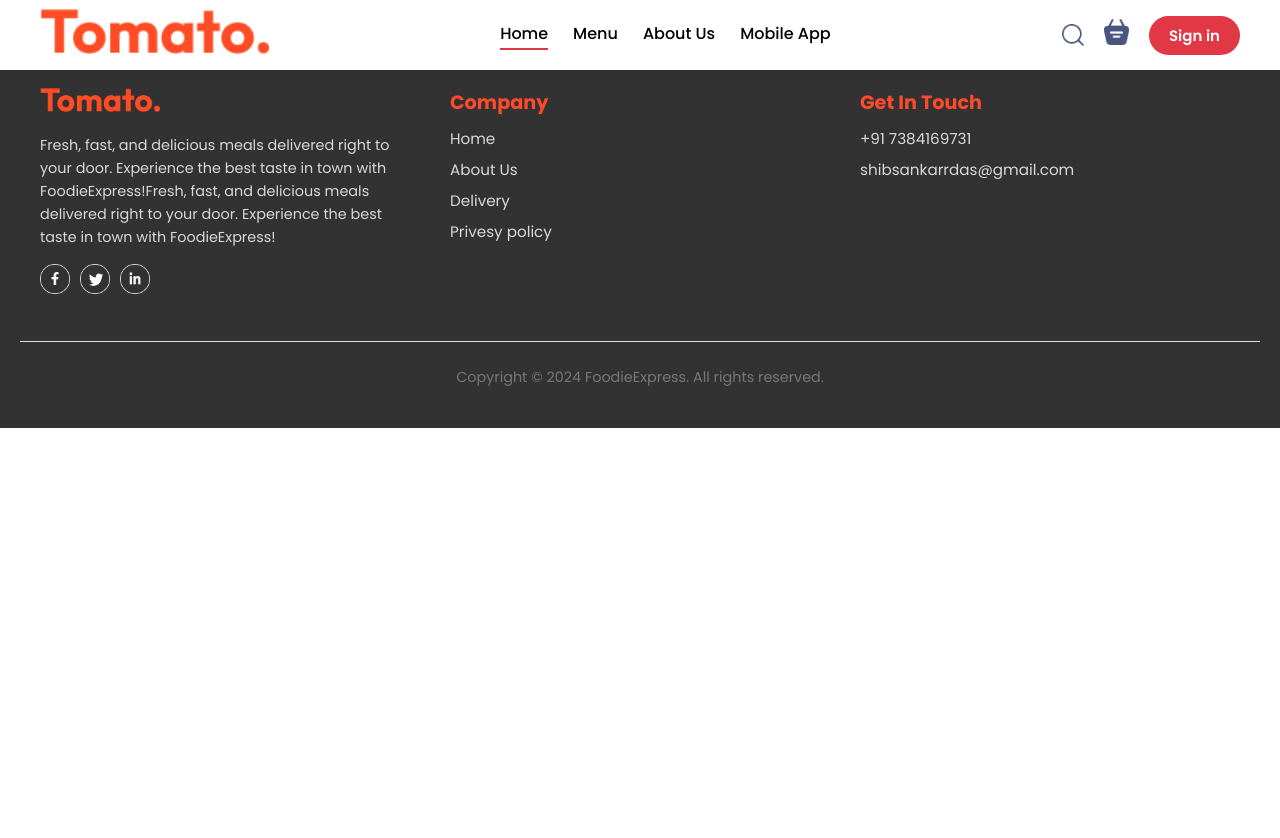
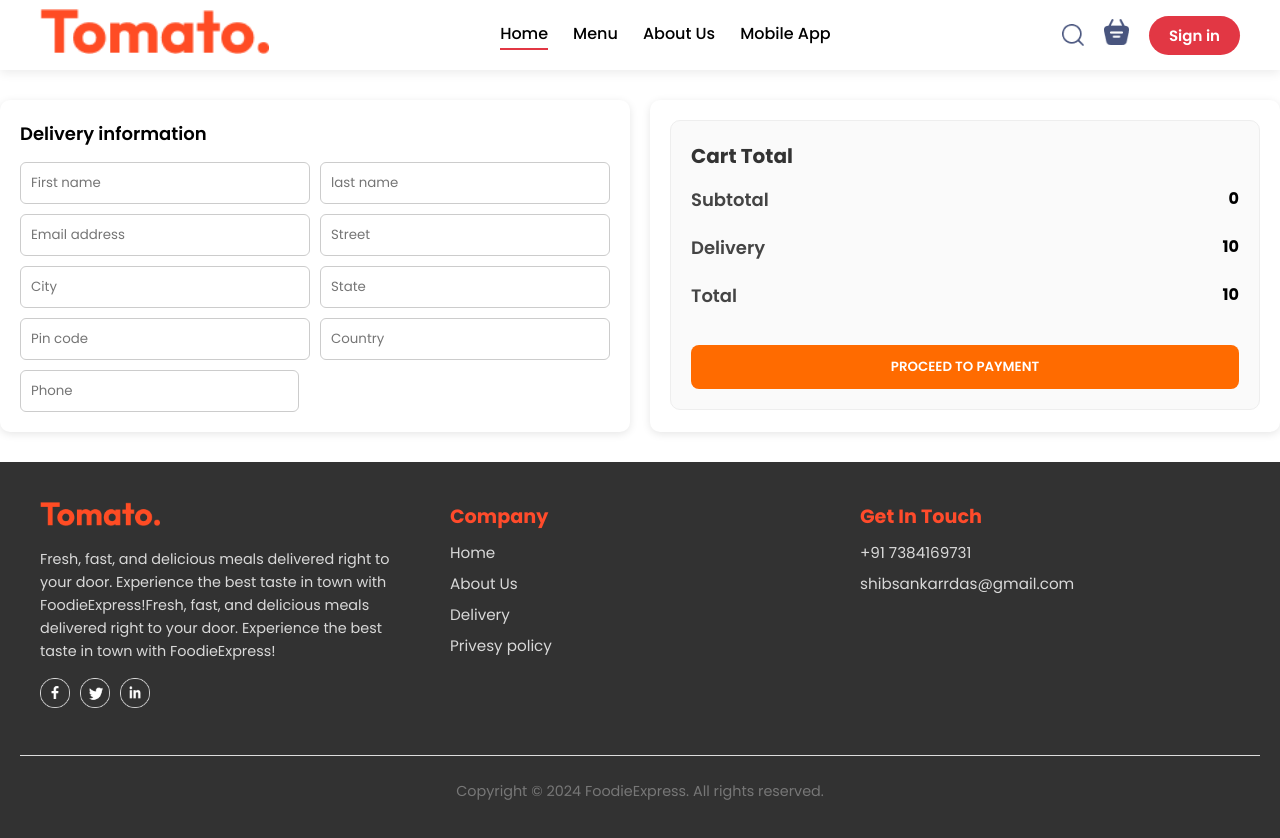
Before and after one commit to shibsankar-stu/food-delivery, a React (Vite) app in the folder frontend/: page /order in a window 1280 px wide. Shown: the top 838 px of the page. Before the commit the page ends 800 px from the top, so only its background shows below. Built offline with nearby package versions, Linux system fonts and the light colour scheme.

Commit message:
add payment

```diff
--- a/frontend/src/pages/Cart/Cart.jsx
+++ b/frontend/src/pages/Cart/Cart.jsx
@@ -1,12 +1,14 @@
-import React, { useContext } from 'react'
-import { StoreContext } from '../../context/storeContext'
-import './cart.css'
+import React, { useContext } from "react";
+import { StoreContext } from "../../context/storeContext";
+import "./cart.css";
+import { useNavigate } from "react-router-dom";
 const Cart = () => {
-
-  const {food_list,cartItems, removeFromCart, getTotalCartAmount } = useContext(StoreContext)
+  const { food_list, cartItems, removeFromCart, getTotalCartAmount } =
+    useContext(StoreContext);
+  const navigate = useNavigate();
 
   return (
-    <div className='cart'>
+    <div className="cart">
       <div className="cart-items">
         <div className="cart-items-title">
           <p>Item</p>
@@ -18,24 +20,24 @@ const Cart = () => {
         </div>
         <br />
         <hr />
-          {
-            food_list.map((item, index) => {
+        {food_list.map((item, index) => {
           {
             if (cartItems[item._id] > 0) {
-                  return(
+              return (
                 <div className="cart-items-title cart-items-item">
                   <img src={item.image} />
                   <p>{item.name}</p>
                   <p>₹{item.price}</p>
                   <p>{cartItems[item._id]}</p>
-                    <p>₹{(item.price * cartItems[item._id])}</p>
-                    <button onClick={()=>removeFromCart(item._id)}>Remove</button>
+                  <p>₹{item.price * cartItems[item._id]}</p>
+                  <button onClick={() => removeFromCart(item._id)}>
+                    Remove
+                  </button>
                 </div>
-                  )
+              );
             }
           }
-            })
-          }
+        })}
       </div>
       <div className="cart-footer">
         <div className="cart-total">
@@ -51,22 +53,24 @@ const Cart = () => {
           </div>
           <div className="cart-total-details">
             <p>Total</p>
-          <b> {getTotalCartAmount()+10} </b>
+            <b> {getTotalCartAmount() + 10} </b>
           </div>
-        <button> Proceet to checkout </button>
+          <button onClick={() => navigate("/order")}>
+            Proceet to checkout
+          </button>
         </div>
         <div className="cart-promocode">
           <div>
-          <p>Ifyou have  a promo code, Enter it here</p>
+            <p>Ifyou have a promo code, Enter it here</p>
             <div className="cart-promocode-input">
-            <input type="text" placeholder='promo code' />
+              <input type="text" placeholder="promo code" />
               <button>Submit</button>
             </div>
           </div>
         </div>
       </div>
     </div>
-  )
-}
+  );
+};
 
-export default Cart
+export default Cart;
--- a/frontend/src/pages/PlaceOrder/PlaceOrder.css
+++ b/frontend/src/pages/PlaceOrder/PlaceOrder.css
@@ -0,0 +1,84 @@
+.place-order {
+  display: flex;
+  flex-wrap: wrap;
+  gap: 20px;
+  margin: 30px 0;
+  margin-top: 100px;
+}
+
+.place-order-left {
+  flex: 1;
+  min-width: 300px;
+  background: #fff;
+  padding: 20px;
+  border-radius: 10px;
+  box-shadow: 0 2px 8px rgba(0, 0, 0, 0.1);
+}
+
+.place-order-left p {
+  font-size: 18px;
+  font-weight: 600;
+  margin-bottom: 15px;
+}
+
+.multi-fields {
+  display: flex;
+  gap: 10px;
+  margin-bottom: 10px;
+}
+
+.multi-fields input,
+.place-order-left input {
+  flex: 1;
+  padding: 10px;
+  border: 1px solid #ccc;
+  border-radius: 6px;
+  outline: none;
+}
+
+.multi-fields input:focus,
+.place-order-left input:focus {
+  border-color: #ff6b00;
+}
+
+/* Cart total box */
+.cart-total {
+  background: #fafafa;
+  padding: 20px;
+  border-radius: 10px;
+  text-align: left;
+}
+
+.cart-total h3 {
+  margin-bottom: 15px;
+  color: #333;
+}
+
+.cart-total-details {
+  display: flex;
+  justify-content: space-between;
+  margin: 6px 0;
+}
+
+.cart-total button {
+  width: 100%;
+  margin-top: 15px;
+  padding: 12px;
+  background: #ff6b00;
+  color: white;
+  border: none;
+  border-radius: 8px;
+  font-weight: 600;
+  cursor: pointer;
+}
+
+.cart-total button:hover {
+  background: #e65b00;
+}
+
+/* Responsive */
+@media (max-width: 768px) {
+  .place-order {
+    flex-direction: column;
+  }
+}
--- a/frontend/src/pages/PlaceOrder/PlaceOrder.jsx
+++ b/frontend/src/pages/PlaceOrder/PlaceOrder.jsx
@@ -1,11 +1,58 @@
-import React from 'react'
+import React, { useContext } from "react";
+import "./placeorder.css";
+import { StoreContext } from "../../context/storeContext";
 
 const PlaceOrder = () => {
+  const { getTotalCartAmount } = useContext(StoreContext);
   return (
     <div>
-      <h1>Place Order</h1>
+      <form>
+        <div className="place-order">
+          <div className="place-order-left">
+            <p>Delivery information </p>
+            <div className="multi-fields">
+              <input type="text" placeholder="First name" />
+              <input type="text" placeholder="last name" />
+            </div>
+            <div className="multi-fields">
+              <input type="email" placeholder="Email address" />
+              <input type="text" placeholder="Street" />
+            </div>
+            <div className="multi-fields">
+              <input type="text" placeholder="City" />
+              <input type="text" placeholder="State" />
+            </div>
+            <div className="multi-fields">
+              <input type="text" placeholder="Pin code" />
+              <input type="text" placeholder="Country" />
+            </div>
+            <input type="text" placeholder="Phone" />
+          </div>
+          <div className="place-order-left">
+            <div className="cart-total">
+              <h3> Cart Total </h3>
+
+              <div className="cart-total-details">
+                <p> Subtotal </p>
+                <b> {getTotalCartAmount()} </b>
+              </div>
+              <div className="cart-total-details">
+                <p>Delivery</p>
+                <b> {10} </b>
+              </div>
+              <div className="cart-total-details">
+                <p>Total</p>
+                <b> {getTotalCartAmount() + 10} </b>
+              </div>
+              <button onClick={() => navigate("/order")}>
+                PROCEED TO PAYMENT
+              </button>
+            </div>
+          </div>
+        </div>
+      </form>
     </div>
-  )
-}
+  );
+};
 
-export default PlaceOrder
+export default PlaceOrder;
```
Lines whose indentation alone changed are shown as unchanged.
